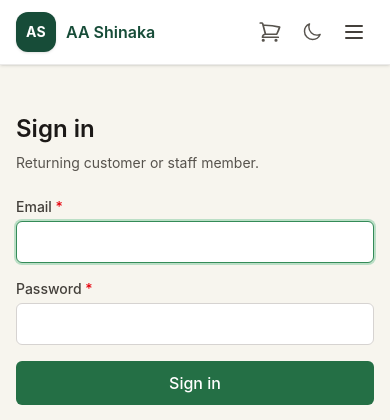
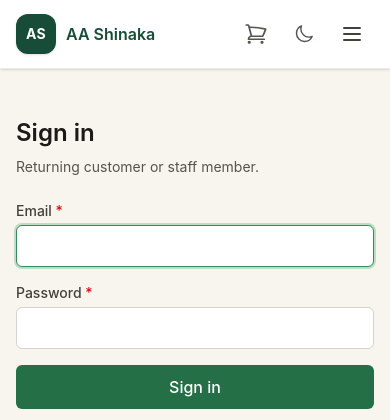
Before and after one commit to nazirumar/aa-shinaka-digital-platform, a Django app: page /accounts/login/ in a window 390 px wide. Shown: the top 420 px of the page. Run offline with Django 5.2, Linux system fonts and the light colour scheme; data comes from the database, SQL or seed files in the repository; data that the repository does not hold is empty; style sheets or scripts are compiled from the project's sources; parts of the project's set-up code (start-up, migrations or seed data) failed here and were passed over; some libraries are stand-ins or nearby versions.

Commit message:
Mobile: improve touch targets for navbar/theme toggle

```diff
--- a/templates/components/navbar.html
+++ b/templates/components/navbar.html
@@ -27,6 +27,8 @@ tap hit-testing in iOS Safari.
     /* Keyboard focus lands on the visually-hidden checkbox, so surface it as a
        ring on the visible hamburger label instead. */
     #nav-toggle:focus-visible ~ div label[for="nav-toggle"] { outline: 2px solid currentColor; outline-offset: 2px; }
+    /* Ensure mobile menu button and toggles are easily tappable */
+    label[for="nav-toggle"], .mobile-nav-toggle { touch-action: manipulation; -webkit-tap-highlight-color: transparent; }
   </style>
   <div class="mx-auto flex max-w-7xl items-center justify-between gap-3 px-4 py-3">
     {# Brand — uses the official logo if uploaded, otherwise a neutral text mark. #}
@@ -110,24 +112,24 @@ tap hit-testing in iOS Safari.
     </div>
 
     {# Mobile quick actions + menu button #}
-    <div class="flex shrink-0 items-center gap-1 lg:hidden">
-      <a href="{% url 'orders:cart' %}" class="relative rounded-full p-2 text-stone-600 transition-colors dark:text-stone-300 hover:bg-brand-50 hover:text-forest dark:hover:bg-stone-800 dark:hover:text-white" aria-label="{% trans 'Cart' %}" title="{% trans 'Cart' %}">
+  <div class="flex shrink-0 items-center gap-1 lg:hidden">
+      <a href="{% url 'orders:cart' %}" class="relative rounded-full p-2 text-stone-600 transition-colors dark:text-stone-300 hover:bg-brand-50 hover:text-forest dark:hover:bg-stone-800 dark:hover:text-white touch-manipulation min-h-[44px] min-w-[44px] inline-flex items-center justify-center" aria-label="{% trans 'Cart' %}" title="{% trans 'Cart' %}">
         <svg class="h-6 w-6" fill="none" stroke="currentColor" stroke-width="1.7" viewBox="0 0 24 24" aria-hidden="true"><path stroke-linecap="round" stroke-linejoin="round" d="M2.25 3h1.386c.51 0 .955.343 1.087.835l.383 1.437M7.5 14.25a3 3 0 0 0-3 3h15.75m-12.75-3h11.218c1.121-2.3 2.1-4.684 2.924-7.138a60.114 60.114 0 0 0-16.536-1.84M7.5 14.25 5.106 5.272M6 20.25a.75.75 0 1 1-1.5 0 .75.75 0 0 1 1.5 0Zm12.75 0a.75.75 0 1 1-1.5 0 .75.75 0 0 1 1.5 0Z"/></svg>
         {% if cart_item_count %}<span class="absolute right-0 top-0 grid h-4 min-w-4 place-items-center rounded-full bg-forest px-1 text-[10px] font-semibold leading-none text-white ring-2 ring-white">{{ cart_item_count }}</span>{% endif %}
       </a>
       {% if user.is_authenticated %}
-        <a href="{% url 'notifications:center' %}" class="relative rounded-full p-2 text-stone-600 transition-colors dark:text-stone-300 hover:bg-brand-50 hover:text-forest dark:hover:bg-stone-800 dark:hover:text-white" aria-label="{% trans 'Notifications' %}" title="{% trans 'Notifications' %}">
+        <a href="{% url 'notifications:center' %}" class="relative rounded-full p-2 text-stone-600 transition-colors dark:text-stone-300 hover:bg-brand-50 hover:text-forest dark:hover:bg-stone-800 dark:hover:text-white touch-manipulation min-h-[44px] min-w-[44px] inline-flex items-center justify-center" aria-label="{% trans 'Notifications' %}" title="{% trans 'Notifications' %}">
           <svg class="h-6 w-6" fill="none" stroke="currentColor" stroke-width="1.7" viewBox="0 0 24 24" aria-hidden="true"><path stroke-linecap="round" stroke-linejoin="round" d="M14.857 17.082a23.848 23.848 0 0 0 5.454-1.31A8.967 8.967 0 0 1 18 9.75V9A6 6 0 0 0 6 9v.75a8.967 8.967 0 0 1-2.312 6.022c1.733.64 3.56 1.085 5.455 1.31m5.714 0a24.255 24.255 0 0 1-5.714 0m5.714 0a3 3 0 1 1-5.714 0"/></svg>
           {% if unread_notifications_count %}<span class="absolute right-0 top-0 grid h-4 min-w-4 place-items-center rounded-full bg-gold-500 px-1 text-[10px] font-semibold leading-none text-white ring-2 ring-white">{{ unread_notifications_count }}</span>{% endif %}
         </a>
       {% endif %}
-      {% include "components/theme_toggle.html" %}
+      <div class="touch-manipulation">{% include "components/theme_toggle.html" %}</div>
 
       {% comment %}
       The header checkbox (#nav-toggle) drives the no-JS fallback; the label
       below is its visible toggle. Alpine is not required for this to work.
       {% endcomment %}
-      <label for="nav-toggle" class="cursor-pointer rounded-full p-2 text-stone-700 transition-colors hover:bg-brand-50 dark:text-stone-200 dark:hover:bg-stone-800" aria-label="{% trans 'Toggle navigation' %}">
+      <label for="nav-toggle" class="cursor-pointer rounded-full p-2 text-stone-700 transition-colors hover:bg-brand-50 dark:text-stone-200 dark:hover:bg-stone-800 touch-manipulation min-h-[44px] min-w-[44px] inline-flex items-center justify-center" aria-label="{% trans 'Toggle navigation' %}">
         <svg class="h-6 w-6" fill="none" stroke="currentColor" stroke-width="2" viewBox="0 0 24 24" aria-hidden="true"><path stroke-linecap="round" stroke-linejoin="round" d="M4 6h16M4 12h16M4 18h16"/></svg>
       </label>
     </div>
--- a/templates/components/theme_toggle.html
+++ b/templates/components/theme_toggle.html
@@ -6,8 +6,8 @@ header. Backed by the Alpine ``theme`` store registered in
 {% endcomment %}
 <div class="relative" x-data="{ open: false }" @keydown.escape.window="open = false">
   <button type="button"
-          class="inline-flex items-center justify-center rounded-full p-2 text-stone-600 transition-colors hover:bg-brand-50 hover:text-forest focus-visible:outline-none focus-visible:ring-2 focus-visible:ring-leaf/40 dark:text-stone-300 dark:hover:bg-stone-800 dark:hover:text-white"
-          @click="open = !open" :aria-expanded="open" aria-haspopup="true"
+          class="inline-flex min-h-[44px] min-w-[44px] items-center justify-center rounded-full p-2 text-stone-600 transition-colors hover:bg-brand-50 hover:text-forest focus-visible:outline-none focus-visible:ring-2 focus-visible:ring-leaf/40 dark:text-stone-300 dark:hover:bg-stone-800 dark:hover:text-white touch-manipulation"
+          @click="open = !open" @touchend.prevent="open = !open" :aria-expanded="open" aria-haspopup="true"
           aria-label="{% trans 'Theme' %}" title="{% trans 'Theme' %}">
     <svg x-show="$store.theme.isDark" x-cloak class="h-5 w-5" fill="none" stroke="currentColor" stroke-width="1.7" viewBox="0 0 24 24" aria-hidden="true"><path stroke-linecap="round" stroke-linejoin="round" d="M12 3v2.25m6.364.386-1.591 1.591M21 12h-2.25m-.386 6.364-1.591-1.591M12 18.75V21m-4.773-4.227-1.591 1.591M5.25 12H3m4.227-4.773L5.636 5.636M15.75 12a3.75 3.75 0 1 1-7.5 0 3.75 3.75 0 0 1 7.5 0Z"/></svg>
     <svg x-show="!$store.theme.isDark" x-cloak class="h-5 w-5" fill="none" stroke="currentColor" stroke-width="1.7" viewBox="0 0 24 24" aria-hidden="true"><path stroke-linecap="round" stroke-linejoin="round" d="M21.752 15.002A9.72 9.72 0 0 1 18 15.75c-5.385 0-9.75-4.365-9.75-9.75 0-1.33.266-2.597.748-3.752A9.753 9.753 0 0 0 3 11.25C3 16.635 7.365 21 12.75 21a9.753 9.753 0 0 0 9.002-5.998Z"/></svg>
```
